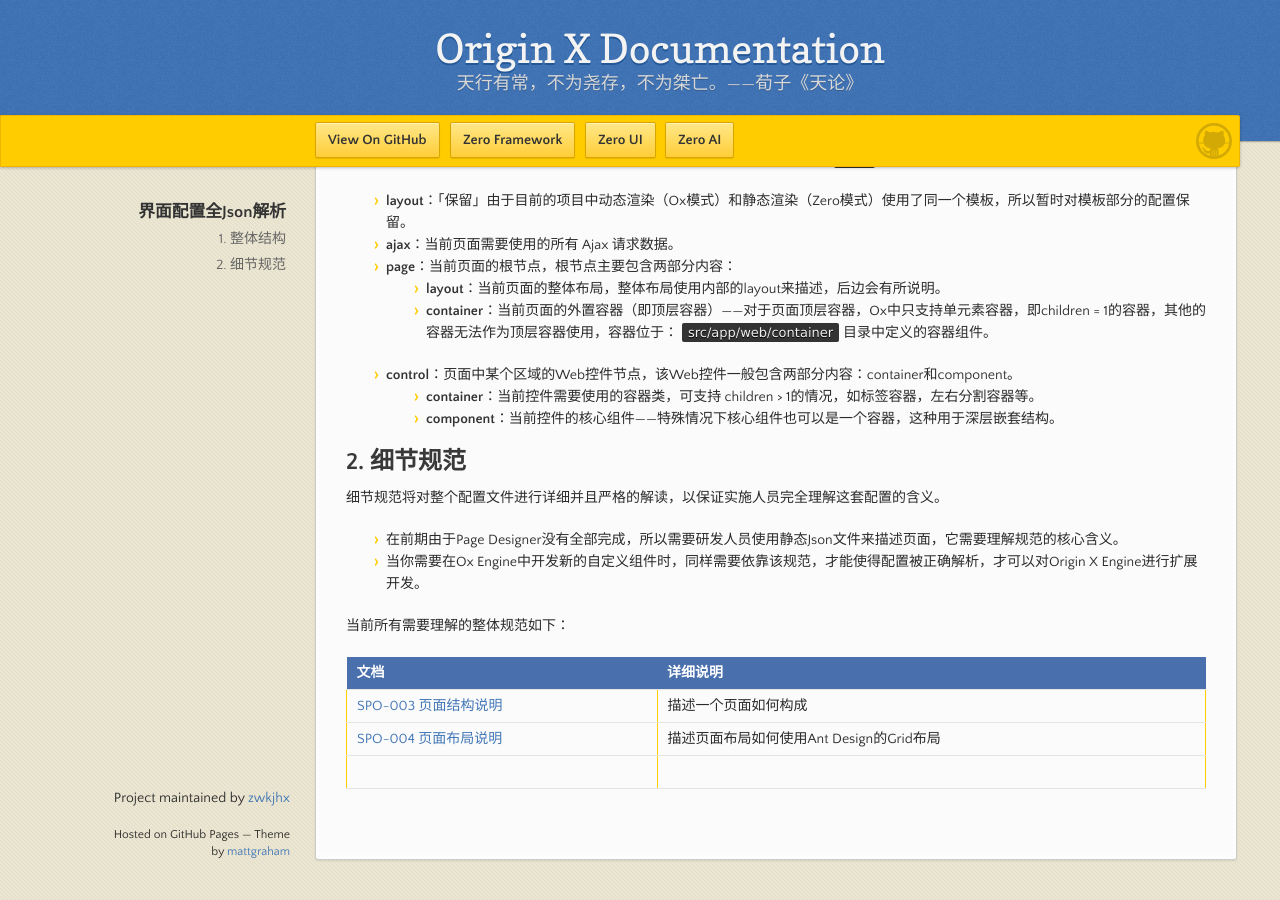
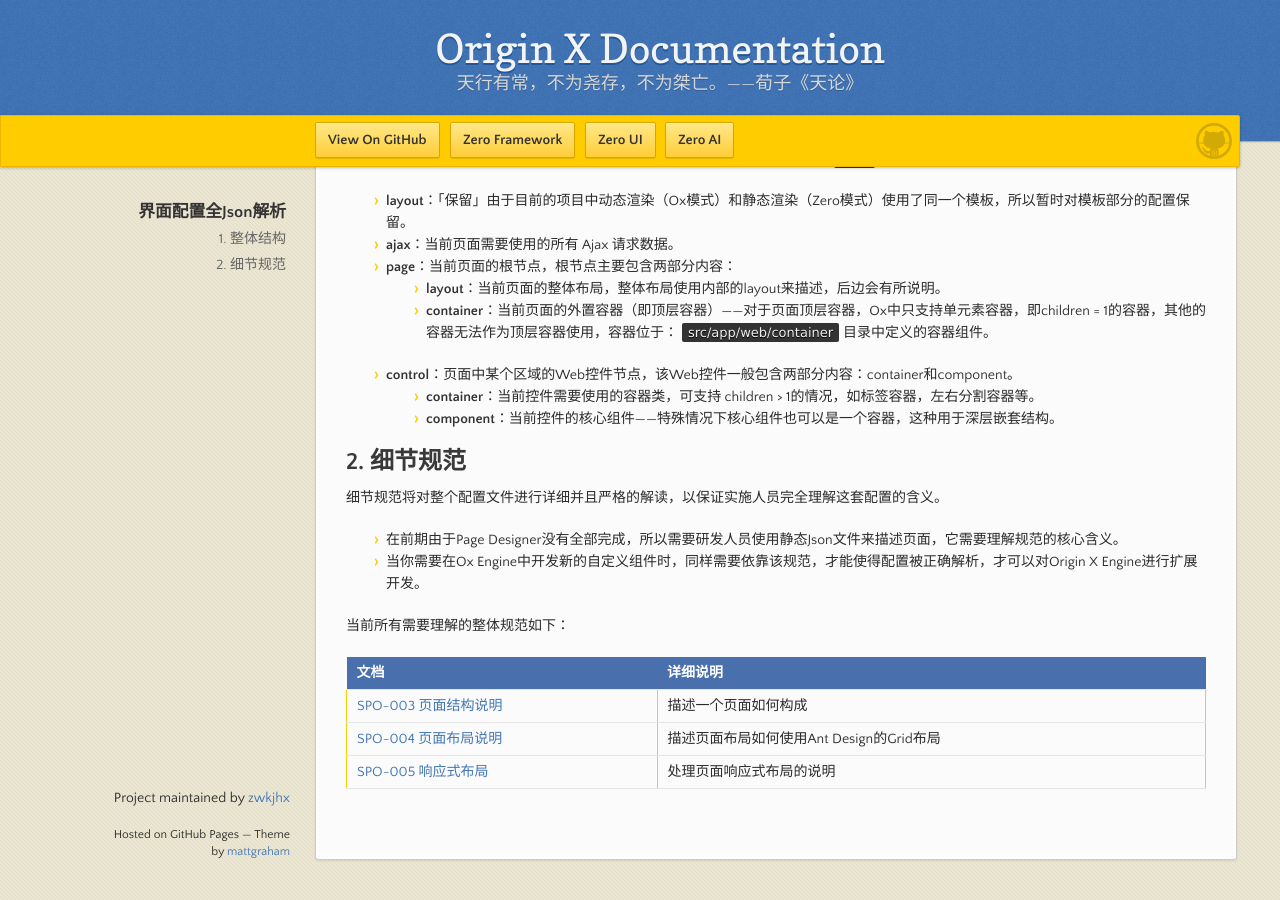
Before and after one commit to zwkjhx/ox-doc, a Jekyll site: the page built from specification/3-origin-xgui-fan/spo-001-jie-mian-pei-zhi-quan-json-jie-xi.md, in a window 1280 px wide and 900 px high, scrolled down 734 px. Built offline with Jekyll 4.4.1, drawn with Linux system fonts in a browser that asks for light colours; our own code applies the rules of GitHub Pages for plain Markdown files.

Commit message:
Updates specification/3-origin-xgui-fan/spo-001-jie-mian-pei-zhi-quan-json-jie-xi.md
Auto commit by GitBook Editor

```diff
--- a/specification/3-origin-xgui-fan/spo-001-jie-mian-pei-zhi-quan-json-jie-xi.md
+++ b/specification/3-origin-xgui-fan/spo-001-jie-mian-pei-zhi-quan-json-jie-xi.md
@@ -54,4 +54,4 @@
 | :--- | :--- |
 | [SPO-003 页面结构说明](/specification/3-origin-xgui-fan/spo-003-bu-ju-pei-zhi-gui-fan.md) | 描述一个页面如何构成 |
 | [SPO-004 页面布局说明](/specification/3-origin-xgui-fan/spo-004-ye-mian-bu-ju-shuo-ming.md) | 描述页面布局如何使用Ant Design的Grid布局 |
-|  |  |
+| [SPO-005 响应式布局](/specification/3-origin-xgui-fan/spo-005-xiang-ying-shi-bu-ju.md) | 处理页面响应式布局的说明 |
```
Also changed, not shown: SUMMARY.md (+1 -0 lines), specification/3-origin-xgui-fan/spo-005-xiang-ying-shi-bu-ju.md (added).
